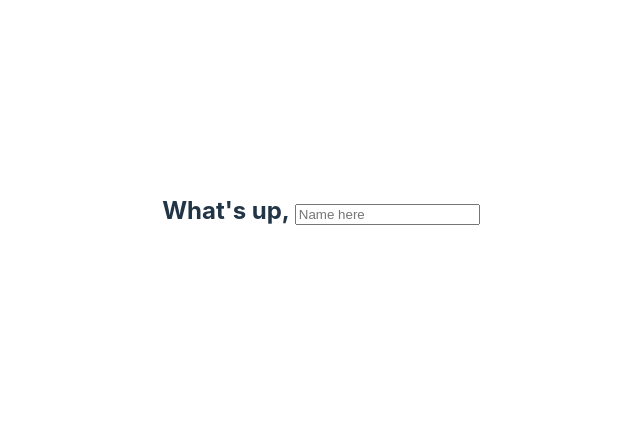
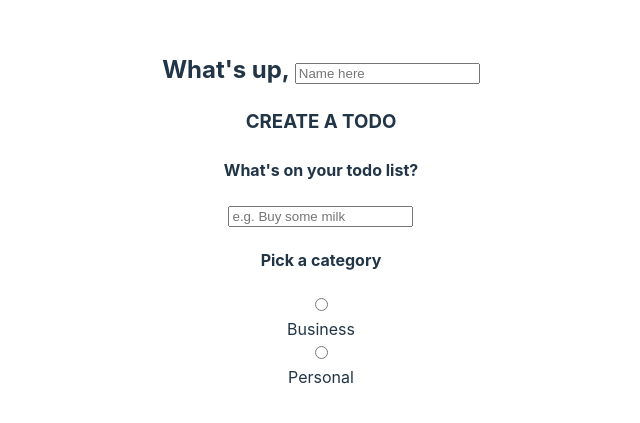
Before and after one commit to code-emad/todolistwithvue, a Vue app: page / in a window 1280 px wide. Shown: the part 189-612 px from the top of the page, without its empty margins (319-959 px from the left). Built offline with nearby package versions, Linux system fonts and the light colour scheme.

Commit message:
creating category buttons

```diff
--- a/src/App.vue
+++ b/src/App.vue
@@ -12,13 +12,15 @@
   })
 );
 
+const addTodo = () => {};
+
 watch(name, (newVal) => {
   localStorage.setItem("name", newVal);
-})
+});
 
 onMounted(() => {
   name.value = localStorage.getItem("name") || "";
-})
+});
 </script>
 
 <template>
@@ -28,5 +30,37 @@
         What's up, <input type="text" placeholder="Name here" v-model="name" />
       </h2>
     </section>
+    <section class="create-todo">
+      <h3>CREATE A TODO</h3>
+      <form @submit.prevent="addTodo">
+        <h4>What's on your todo list?</h4>
+        <input
+          type="text"
+          placeholder="e.g. Buy some milk"
+          v-model="input_content"
+        />
+        <h4>Pick a category</h4>
+        <div class="options">
+          <label>
+            <input
+              type="radio"
+              name="category"
+              value="Work"
+              v-model="input_catergory"/>
+            <span class="bubble business"></span>
+            <div>Business</div>
+          </label>
+          <label>
+            <input
+              type="radio"
+              name="category"
+              value="Personal"
+              v-model="input_catergory"/>
+            <span class="bubble personal"></span>
+            <div>Personal</div>
+          </label>
+        </div>
+      </form>
+    </section>
   </main>
 </template>
```
